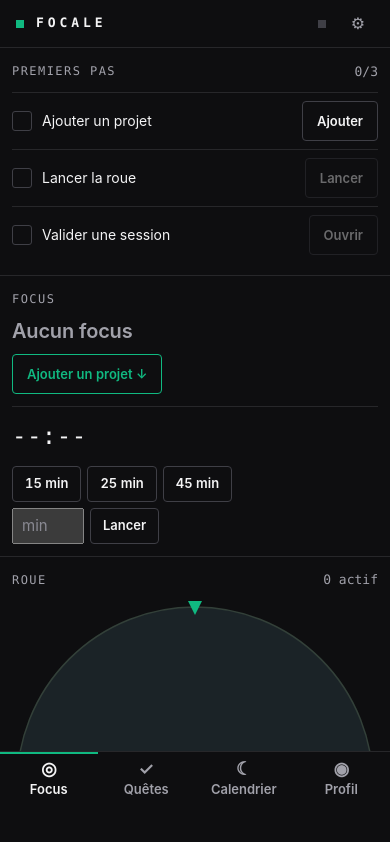
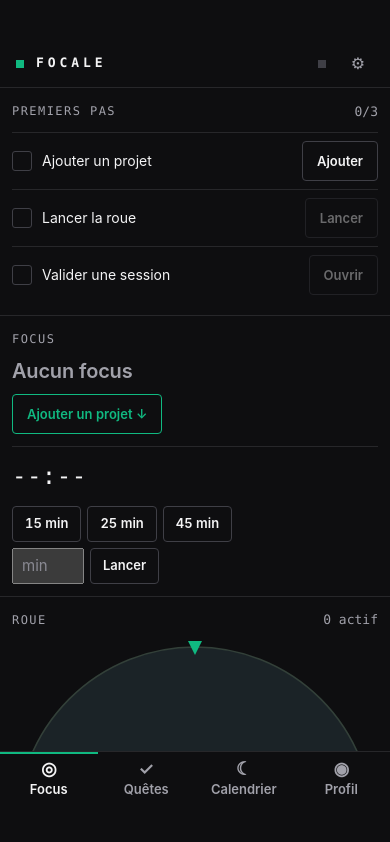
Before and after one commit to Hydra-V-ion/Focale, a plain HTML site: page index.html in a window 390 px wide. Shown: the top 842 px of the page. Drawn offline with Linux system fonts and the light colour scheme; no server answers.

Commit message:
Modification de la mise en page sur téléphone

```diff
--- a/index.html
+++ b/index.html
@@ -51,6 +51,8 @@ section[data-sec]{display:block}
 .blk{padding:12px;border-bottom:1px solid var(--line)}
 @media (max-width:959px){
   .ptabs{display:none}
+  /* Bandeau sous la barre d'état : le navigateur dessine la page derrière elle */
+  .top{box-sizing:border-box;height:calc(48px + max(env(safe-area-inset-top),40px));padding-top:max(env(safe-area-inset-top),40px)}
   body:not([data-tab]) section:not([data-sec=focus]),
   body[data-tab=focus] section:not([data-sec=focus]),
   body[data-tab=quests] section:not([data-sec=quests]),
```
